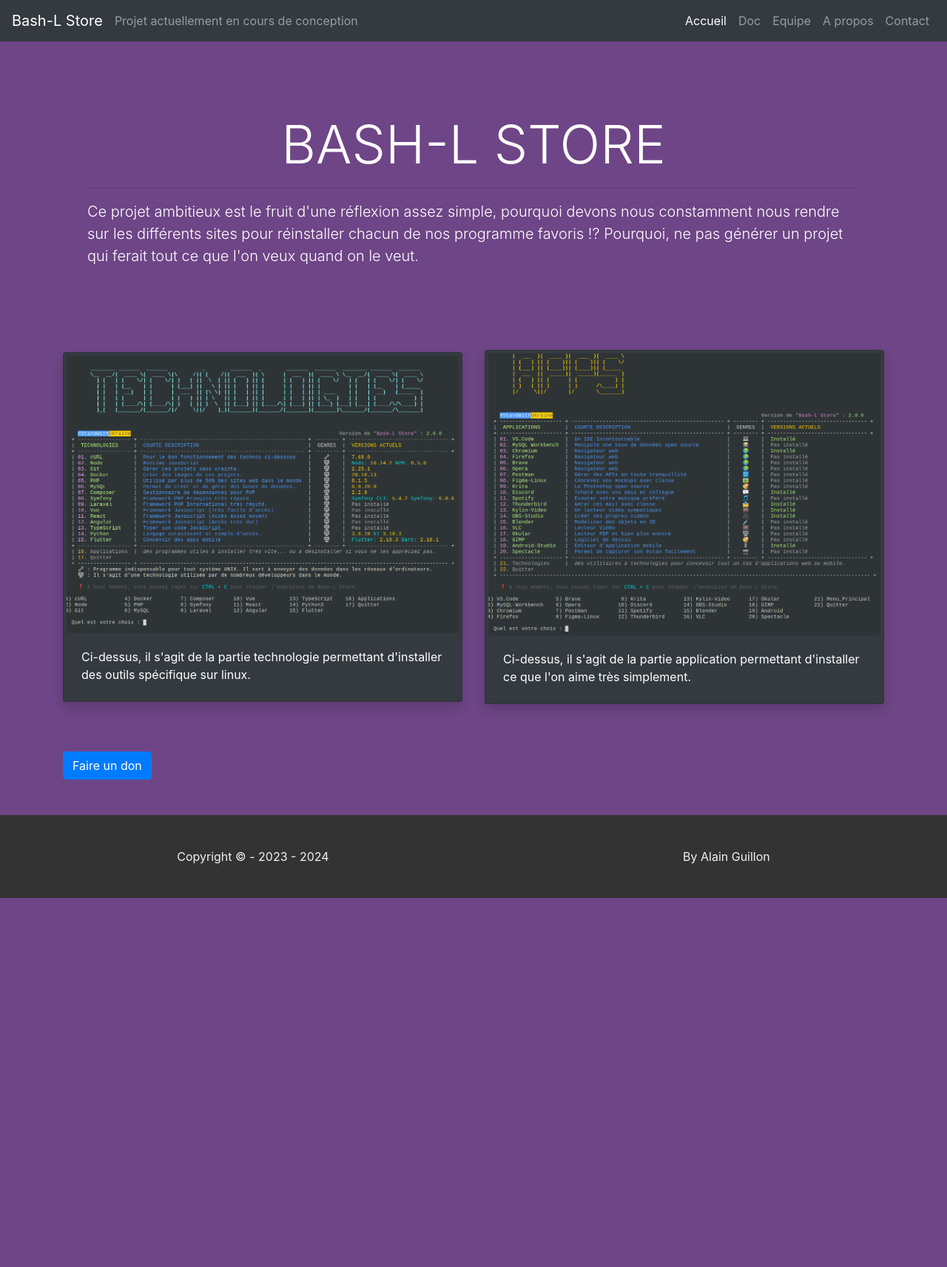
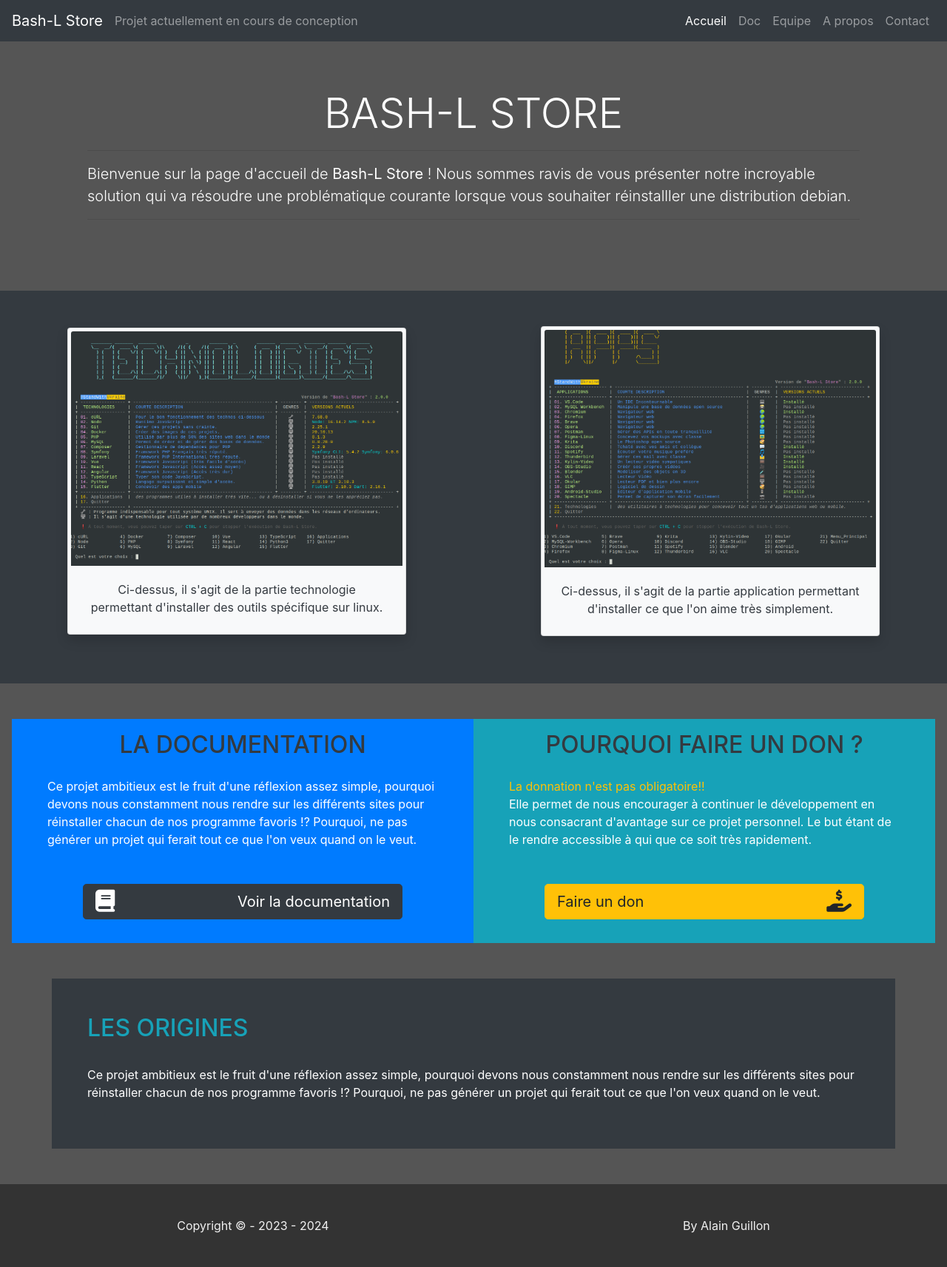
Before and after one commit to Zyrass/bls, a Jekyll site: the page built from index.html, in a window 1280 px wide. Shown: the whole page at 74% size. Built offline with Jekyll 4.4.1, drawn with Linux system fonts in a browser that asks for light colours; before the commit the page ends 1214 px from its top, so only the background shows below that.

Commit message:
update: add style css for the homepage

```diff
--- a/_layouts/default.html
+++ b/_layouts/default.html
@@ -6,6 +6,13 @@
     <meta
       name="viewport"
       content="width=device-width, initial-scale=1, shrink-to-fit=no"
+    />
+    <link
+      rel="stylesheet"
+      href="https://cdnjs.cloudflare.com/ajax/libs/font-awesome/6.4.2/css/all.min.css"
+      integrity="sha512-z3gLpd7yknf1YoNbCzqRKc4qyor8gaKU1qmn+CShxbuBusANI9QpRohGBreCFkKxLhei6S9CQXFEbbKuqLg0DA=="
+      crossorigin="anonymous"
+      referrerpolicy="no-referrer"
     />
     <link
       rel="stylesheet"
--- a/_sass/main.scss
+++ b/_sass/main.scss
@@ -1,12 +1,12 @@
 body {
   min-height: 100vh;
-    background-color: rgb(110, 69, 134);
+  background-color: rgb(85, 85, 85);
   display: grid;
   grid-template-rows: 56px 1fr 112px;
   grid-template-areas:
-        'header'
-        'main'
-        'footer';
+    "header"
+    "main"
+    "footer";
 }
 
 header {
--- a/index.html
+++ b/index.html
@@ -5,26 +5,32 @@
 
 <div class="container">
   <div class="row justify-content-md-center mt-5">
-    <div class="container p-5">
-      <h1 class="display-3 text-white text-center text-uppercase">
+    <div class="container p-3 px-5">
+      <h1 class="display-4 text-white text-center text-uppercase">
         Bash-L Store
       </h1>
       <hr />
       <p class="lead text-white">
-        Ce projet ambitieux est le fruit d'une réflexion assez simple, pourquoi
-        devons nous constamment nous rendre sur les différents sites pour
-        réinstaller chacun de nos programme favoris !? Pourquoi, ne pas générer
-        un projet qui ferait tout ce que l'on veux quand on le veut.
+        Bienvenue sur la page d'accueil de <strong>Bash-L Store</strong> ! Nous
+        sommes ravis de vous présenter notre incroyable solution qui va résoudre
+        une problématique courante lorsque vous souhaiter réinstalller une
+        distribution debian.
       </p>
+      <hr />
+      <div class="justify-content-md-around d-flex p-2">
+
+      </div>
     </div>
   </div>
+</div>
 
-  <div class="row mt-5">
+<div class="container-fluid d-flex justify-content-around bg-dark my-5">
+  <div class="row py-5">
     <div class="col-md center">
-      <div class="card w-100 shadow p-1 mb-3 bg-dark rounded">
+      <div class="card w-75 shadow p-1 mb-3 bg-light rounded">
         <img src="assets/images/4.png" class="card-img-top" alt="..." />
         <div class="card-body">
-          <p class="card-text text-white">
+          <p class="card-text text-dark text-center">
             Ci-dessus, il s'agit de la partie technologie permettant d'installer
             des outils spécifique sur linux.
           </p>
@@ -32,10 +38,10 @@
       </div>
     </div>
     <div class="col-md center">
-      <div class="card w-100 shadow p-1 mb-3 bg-dark rounded">
+      <div class="card w-75 shadow p-1 mb-3 bg-light rounded">
         <img src="assets/images/5.png" class="card-img-top" alt="..." />
         <div class="card-body">
-          <p class="card-text text-white">
+          <p class="card-text text-dark text-center">
             Ci-dessus, il s'agit de la partie application permettant d'installer
             ce que l'on aime très simplement.
           </p>
@@ -43,14 +49,38 @@
       </div>
     </div>
   </div>
+</div>
 
-  <div class="row my-5">
-    <div class="col w-100 justify-content-md-center">
-      <a
-        href="https://donate.stripe.com/7sI5kk6bu6Ft7Di4gg"
-        class="btn btn-primary"
-        >Faire un don</a
-      >
+<div class="container-fluid d-flex justify-content-around">
+  <div class="row align-items-center px-3 mb-5">
+    <div class="col py-3 px-lg-5 h-100 bg-primary">
+      <h2 class="text-uppercase text-dark text-center">La documentation</h2>
+      <p class="text-white mt-4 mb-5 h-30">Ce projet ambitieux est le fruit d'une réflexion assez simple, pourquoi
+        devons nous constamment nous rendre sur les différents sites pour
+        réinstaller chacun de nos programme favoris !? Pourquoi, ne pas générer
+        un projet qui ferait tout ce que l'on veux quand on le veut.</p>
+        <a href="/doc.html" class="btn btn-dark btn-lg d-flex justify-content-between align-items-center my-3 mx-lg-5">
+          <i class="fa-solid fa-book fa-xl"></i>Voir la documentation
+        </a>
+
+    </div>
+    <div class="col py-3 px-lg-5 h-100 bg-info">
+      <h2 class="text-uppercase text-dark text-center">Pourquoi faire un don ?</h2>
+      <p class="text-white mt-4 mb-5 h-30"><span class="text-warning">La donnation n'est pas obligatoire!!</span><br>Elle permet de nous encourager à continuer le développement en nous consacrant d'avantage sur ce projet personnel. Le but étant de le rendre accessible à qui que ce soit très rapidement.</p>
+      <a href="https://donate.stripe.com/7sI5kk6bu6Ft7Di4gg" class="btn btn-warning btn-lg d-flex justify-content-between align-items-center my-3 mx-lg-5">
+        Faire un don<i class="fa-solid fa-hand-holding-dollar fa-xl"></i></i>
+      </a>
     </div>
   </div>
 </div>
+
+<div class="container bg-dark mb-5">
+  <div class="row p-5">
+    <h2 class="text-info text-uppercase">Les Origines</h2>
+    <p class="text-white mt-4">Ce projet ambitieux est le fruit d'une réflexion assez simple, pourquoi
+      devons nous constamment nous rendre sur les différents sites pour
+      réinstaller chacun de nos programme favoris !? Pourquoi, ne pas générer
+      un projet qui ferait tout ce que l'on veux quand on le veut.</p>
+    </div>
+  </div>
+</div>
```
Lines whose indentation alone changed are shown as unchanged.
